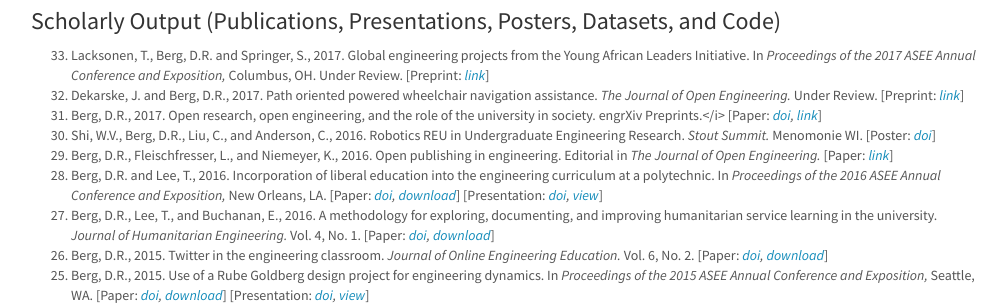
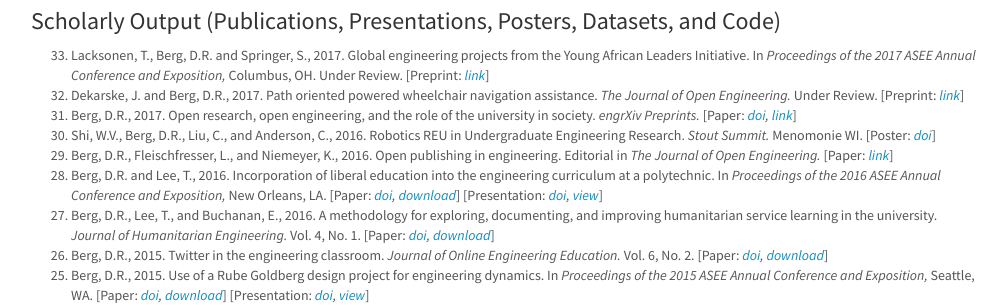
Before and after one commit to devinberg/devinberg.com, a Jekyll site: the page built from publications/index.md, in a window 1280 px wide. Shown: the part 711-1016 px from the top of the page, without its empty margins (39-1046 px from the left). Built offline with Jekyll 4.4.1, drawn with Linux system fonts in a browser that asks for light colours; nearby versions of some CDN libraries; comment, search, counter and statistics services are not loaded.

Commit message:
typo fix

```diff
--- a/publications/index.md
+++ b/publications/index.md
@@ -44,7 +44,7 @@
 <ol reversed="">
 	<li>Lacksonen, T., Berg, D.R. and Springer, S., 2017. Global engineering projects from the Young African Leaders Initiative. In <i>Proceedings of the 2017 ASEE Annual Conference and Exposition,</i> Columbus, OH. Under Review. [Preprint: <i><a href="https://osf.io/preprints/engrxiv/zrx9s">link</a></i>] <span data-badge-popover="right" data-badge-type="4" data-doi="" data-hide-no-mentions="true" class="altmetric-embed"></span></li>
  	<li>Dekarske, J. and Berg, D.R., 2017. Path oriented powered wheelchair navigation assistance. <i>The Journal of Open Engineering.</i> Under Review. [Preprint: <i><a href="https://www.pubpub.org/pub/path-oriented-powered-wheelchair-navigation-assistance">link</a></i>] <span data-badge-popover="right" data-badge-type="4" data-doi="" data-hide-no-mentions="true" class="altmetric-embed"></span></li>
-	<li>Berg, D.R., 2017. Open research, open engineering, and the role of the university in society. engrXiv Preprints.</i> [Paper: <i><a href="http://doi.org/10.17605/OSF.IO/9VSQ4">doi</a>, <a href="https://osf.io/preprints/engrxiv/f83n3/">link</a></i>] <span data-badge-popover="right" data-badge-type="4" data-doi="10.17605/OSF.IO/9VSQ4" data-hide-no-mentions="true" class="altmetric-embed"></span></li>
+	<li>Berg, D.R., 2017. Open research, open engineering, and the role of the university in society. <i>engrXiv Preprints.</i> [Paper: <i><a href="http://doi.org/10.17605/OSF.IO/9VSQ4">doi</a>, <a href="https://osf.io/preprints/engrxiv/f83n3/">link</a></i>] <span data-badge-popover="right" data-badge-type="4" data-doi="10.17605/OSF.IO/9VSQ4" data-hide-no-mentions="true" class="altmetric-embed"></span></li>
 	<li>Shi, W.V., Berg, D.R., Liu, C., and Anderson, C., 2016. Robotics REU in Undergraduate Engineering Research. <i>Stout Summit.</i> Menomonie WI. [Poster: <i><a href="https://dx.doi.org/10.6084/m9.figshare.3983892">doi</a></i>]<span data-badge-popover="right" data-badge-type="4" data-doi="10.6084/m9.figshare.3983892" data-hide-no-mentions="true" class="altmetric-embed"></span></li>
 	<li>Berg, D.R., Fleischfresser, L., and Niemeyer, K., 2016. Open publishing in engineering. Editorial in <i>The Journal of Open Engineering.</i> [Paper: <i><a href="http://www.tjoe.org/article/open-publishing-in-engineering">link</a></i>] <span data-badge-popover="right" data-badge-type="4" data-doi="" data-hide-no-mentions="true" class="altmetric-embed"></span></li>
 	<li>Berg, D.R. and Lee, T., 2016. Incorporation of liberal education into the engineering curriculum at a polytechnic. In <i>Proceedings of the 2016 ASEE Annual Conference and Exposition,</i> New Orleans, LA. [Paper: <i><a href="http://dx.doi.org/10.18260/p.25664">doi</a>, <a href="https://peer.asee.org/incorporation-of-liberal-education-into-the-engineering-curriculum-at-a-polytechnic.pdf">download</a></i>] [Presentation: <i><a href="https://dx.doi.org/10.6084/m9.figshare.3464132.v1">doi</a>, <a href="https://speakerdeck.com/devinberg/incorporation-of-liberal-education-into-the-engineering-curriculum-at-a-polytechnic">view</a></i>] <span data-badge-popover="right" data-badge-type="4" data-doi="10.18260/p.25664" data-hide-no-mentions="true" class="altmetric-embed"></span></li>
```
